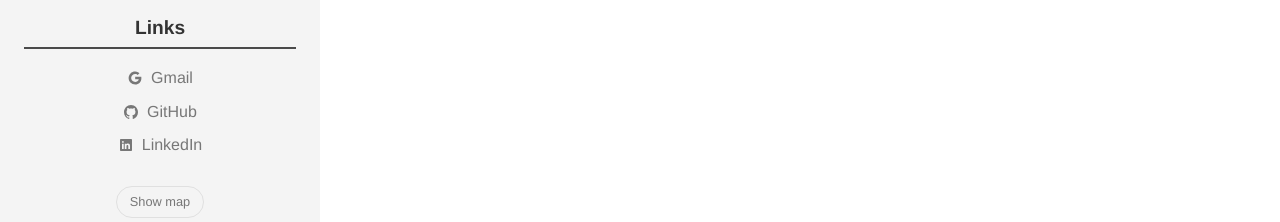
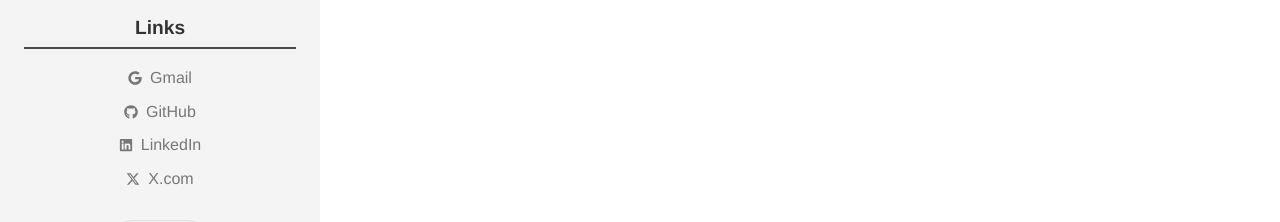
Before and after one commit to lucaswychan/lucaswychan.github.io, a React (Create React App) app: page / in a window 1280 px wide. Shown: the part 714-936 px from the top of the page. Built offline with nearby package versions, Linux system fonts and the light colour scheme.

Commit message:
feat: add x.com link and icon

```diff
--- a/src/components/DynamicIcon.js
+++ b/src/components/DynamicIcon.js
@@ -1,10 +1,11 @@
-import * as Icons from "react-icons/io";
+import * as Icons from "react-icons/fa6";
 import React from "react";
 
 const iconMapping = {
-    gmail: Icons.IoLogoGoogle,
-    github: Icons.IoLogoGithub,
-    linkedin: Icons.IoLogoLinkedin,
+    gmail: Icons.FaGoogle,
+    github: Icons.FaGithub,
+    linkedin: Icons.FaLinkedin,
+    "x.com": Icons.FaXTwitter,
     // Add other icons here
 };
 
@@ -16,7 +17,7 @@ const DynamicIcon = ({ name }) => {
         return null;
     }
 
-    return <IconComponent />;
+    return <IconComponent style={{ fontSize: "14px" }} />;
 };
 
 export default DynamicIcon;
--- a/src/data/links.json
+++ b/src/data/links.json
@@ -10,5 +10,9 @@
     {
         "name": "LinkedIn",
         "url": "https://www.linkedin.com/in/lucas-chan-578039267/"
+    },
+    {
+        "name": "X.com",
+        "url": "https://x.com/lucaswychan"
     }
 ]
```
